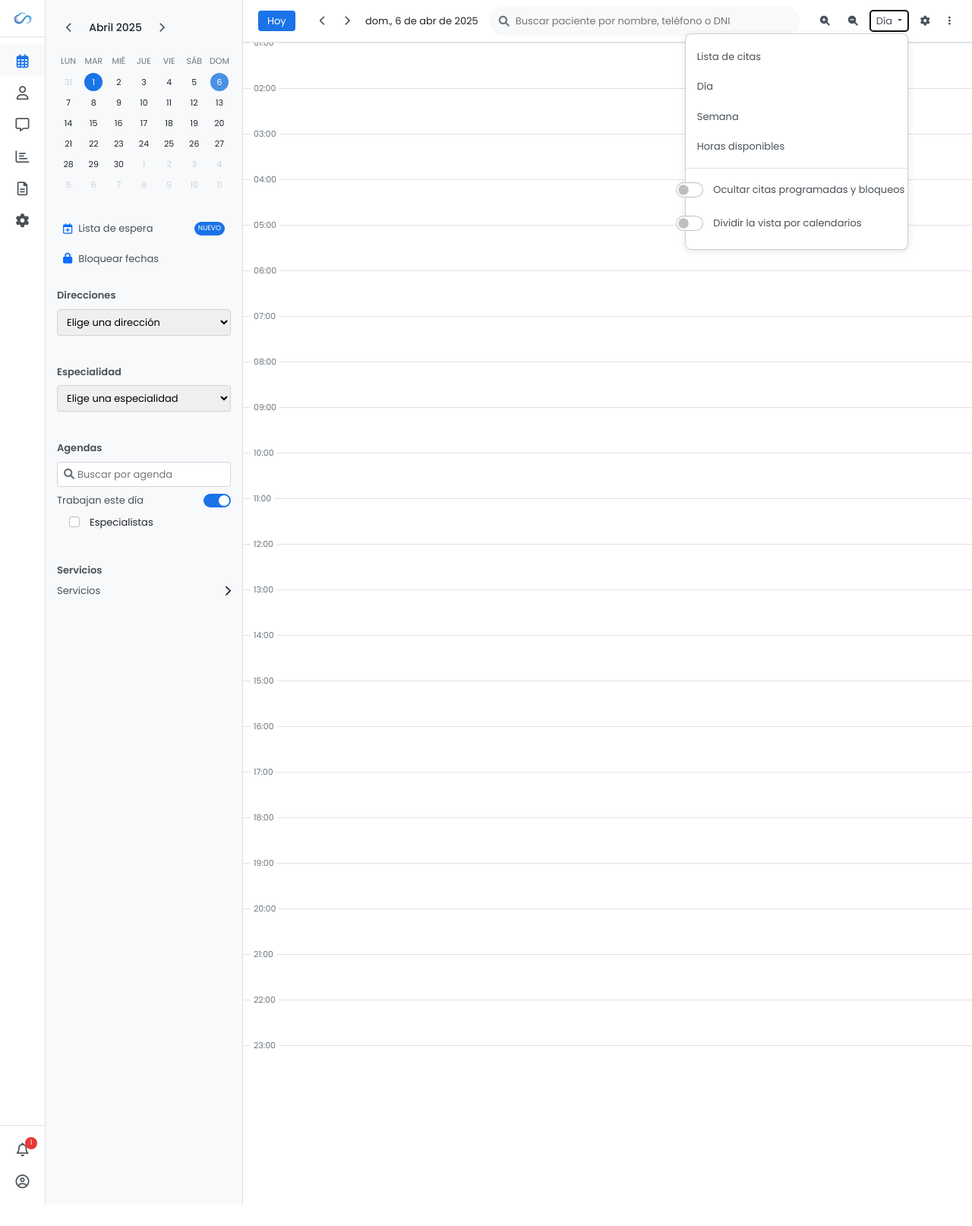
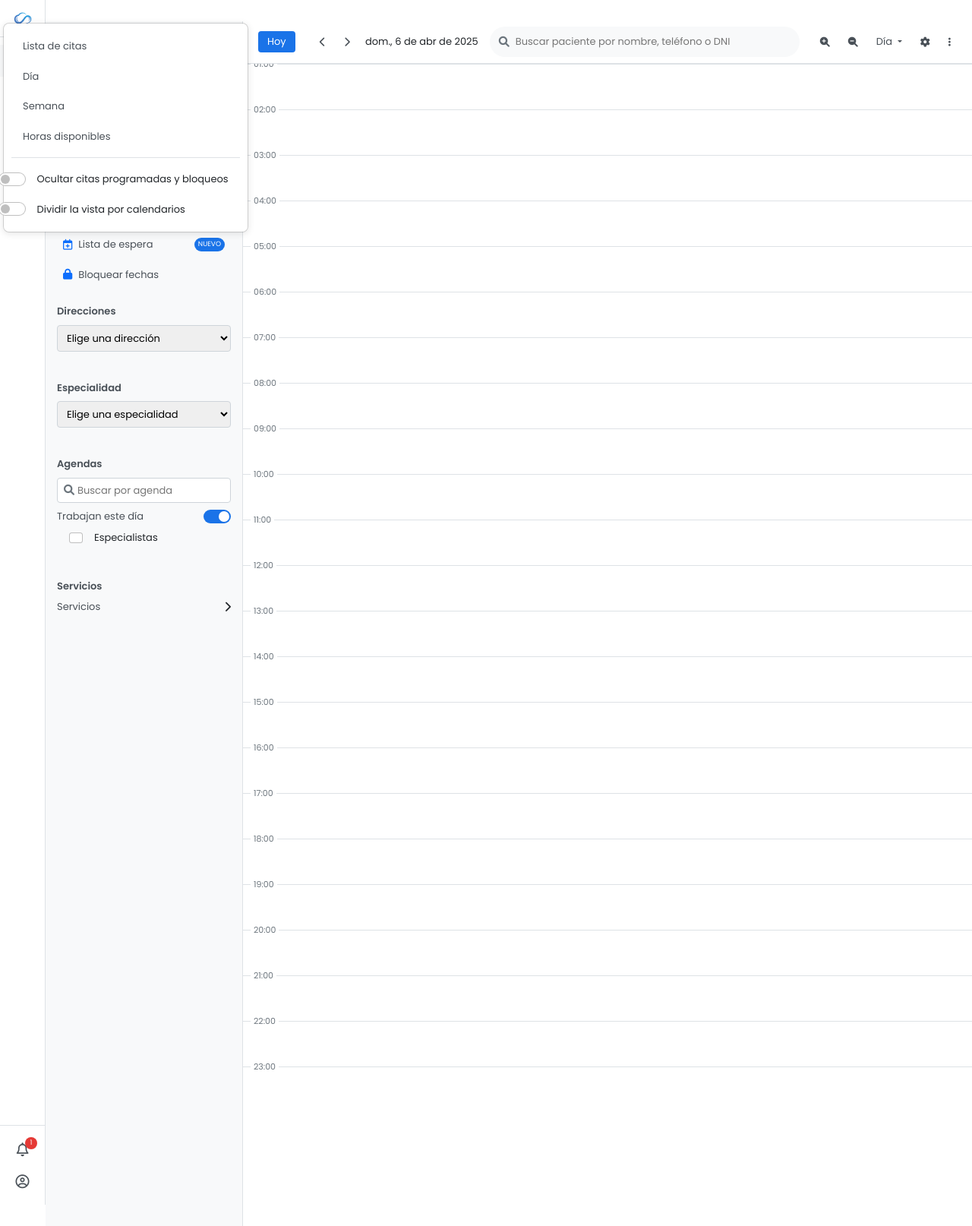
Before and after one commit to sincs87/nubeclinic, a Flask app: template app/templates/panel.html in a window 1280 px wide, after a click on "Día". Shown: the whole page at 76% size. Before the commit the page ends 1586 px from the top, so only its background shows below. Run offline with Flask 3, Linux system fonts and the light colour scheme; the template is opened without the code that fills it, so the values that code supplies are empty.

Commit message:
Actualizacion

```diff
--- a/app/static/css/panel.css
+++ b/app/static/css/panel.css
@@ -164,11 +164,13 @@ body {
 .mini-calendar-day.today {
     background-color: var(--primary-color);
     color: white;
+    font-weight: bold;
 }
 
 .mini-calendar-day.selected {
-    background-color: var(--primary-light);
-    color: white;
+    background-color: rgba(74, 144, 226, 0.3);
+    color: var(--gray-800);
+    border: 1px solid var(--primary-color);
 }
 
 .mini-calendar-day.other-month {
@@ -315,13 +317,14 @@ body {
     grid-template-rows: repeat(23, 60px);
     grid-gap: 0;
     min-height: 100%;
-    padding-bottom: 50px; /* Añadir espacio adicional al final para evitar cortes */
+    padding-bottom: 150px; /* Espacio adicional al final para asegurar scroll completo */
 }
 
 .time-slot {
     border-top: 1px solid var(--gray-300);
     padding: 0;
     position: relative;
+    min-height: 60px; /* Altura mínima fija para las franjas horarias */
 }
 
 .time-label {
@@ -332,6 +335,7 @@ body {
     color: var(--gray-600);
     background-color: white;
     padding: 0 4px;
+    z-index: 5; /* Asegurar que las etiquetas estén por encima */
 }
 
 /* Sección de filtros */
@@ -452,16 +456,23 @@ input:checked + .slider:before {
 /* Menú desplegable */
 .dropdown-menu {
     font-size: 13px;
-    min-width: 240px;
-    padding: 10px 0;
+    min-width: 280px;
+    padding: 10px;
     box-shadow: 0 2px 10px rgba(0,0,0,0.1);
     border-radius: 8px;
+    overflow: visible;
 }
 
 .dropdown-item {
     padding: 10px 15px;
     color: var(--gray-700);
     white-space: nowrap;
+    display: block;
+    width: 100%;
+}
+
+.view-type-menu {
+    z-index: 1050; /* Mayor z-index para asegurar que aparezca por encima */
 }
 
 .dropdown-item:hover {
@@ -474,23 +485,36 @@ input:checked + .slider:before {
 }
 
 .view-type-menu .form-check {
-    padding-left: 5px;
-    margin-bottom: 0;
+    padding: 10px 15px;
+    margin: 0;
+    display: flex;
+    align-items: center;
 }
 
 .form-check-input {
-    margin-right: 8px;
+    margin-right: 10px;
+    cursor: pointer;
+    min-width: 18px;
 }
 
 .form-check-label {
     font-weight: normal;
     font-size: 13px;
+    margin-bottom: 0;
+    cursor: pointer;
+}
+
+.form-switch {
+    display: flex;
+    align-items: center;
+    width: 100%;
 }
 
 .form-switch .form-check-input {
     width: 36px;
-    height: 20px;
+    height: 18px;
     margin-top: 0;
+    margin-right: 10px;
 }
 
 /* Controles de formulario */
--- a/app/static/js/panel.js
+++ b/app/static/js/panel.js
@@ -1,13 +1,18 @@
 // Inicializar variables de configuración
 let config = {
-    currentDate: new Date(2025, 3, 6), // 6 de abril de 2025
+    currentDate: new Date(2025, 3, 6), // 6 de abril de 2025 (para el calendario del mes)
     selectedDate: new Date(2025, 3, 6), // Fecha seleccionada inicialmente
+    today: new Date(), // Día actual real (para marcar hoy)
     viewType: 'day',
     timeSlotHeight: 60,
     zoomLevel: 1,
     hideAppointments: false,
     divideViewByCalendars: false
 };
+
+// Para pruebas, establecer el día actual como distinto de la fecha seleccionada
+// En producción, puedes comentar esta línea
+config.today = new Date(2025, 3, 1); // 1 de abril de 2025 como "hoy" para ver la diferencia
 
 // Meses en español
 const months = [
@@ -78,8 +83,6 @@ function generateCalendarGrid() {
 
     // Obtener el primer día del mes
     const firstDayOfMonth = new Date(year, month, 1);
-    // Obtener el último día del mes
-    const lastDayOfMonth = new Date(year, month + 1, 0);
 
     // Determinar el primer día que mostraremos (puede ser del mes anterior)
     const firstDayToShow = new Date(firstDayOfMonth);
@@ -94,7 +97,7 @@ function generateCalendarGrid() {
         dayElement.className = 'mini-calendar-day';
         dayElement.textContent = currentDate.getDate();
 
-        // Verificar si es el mes actual
+        // Verificar si es del mes actual o de otros meses
         if (currentDate.getMonth() !== month) {
             dayElement.classList.add('other-month');
         }
@@ -104,9 +107,8 @@ function generateCalendarGrid() {
             dayElement.classList.add('selected');
         }
 
-        // Verificar si es hoy (día actual real)
-        const today = new Date();
-        if (isSameDay(currentDate, today)) {
+        // Verificar si es el día actual real ("hoy")
+        if (isSameDay(currentDate, config.today)) {
             dayElement.classList.add('today');
         }
 
@@ -178,27 +180,42 @@ function navigateToNextMonth() {
 }
 
 function navigateToPreviousDay() {
-    config.selectedDate.setDate(config.selectedDate.getDate() - 1);
+    const newDate = new Date(config.selectedDate);
+    newDate.setDate(newDate.getDate() - 1);
+    config.selectedDate = newDate;
+
+    // Si el día seleccionado ya no está en el mes actual, actualizamos el mes
+    if (config.selectedDate.getMonth() !== config.currentDate.getMonth()) {
+        config.currentDate = new Date(config.selectedDate.getFullYear(), config.selectedDate.getMonth(), 1);
+    }
+
     updateDayDisplay();
     updateCalendarView();
 }
 
 function navigateToNextDay() {
-    config.selectedDate.setDate(config.selectedDate.getDate() + 1);
+    const newDate = new Date(config.selectedDate);
+    newDate.setDate(newDate.getDate() + 1);
+    config.selectedDate = newDate;
+
+    // Si el día seleccionado ya no está en el mes actual, actualizamos el mes
+    if (config.selectedDate.getMonth() !== config.currentDate.getMonth()) {
+        config.currentDate = new Date(config.selectedDate.getFullYear(), config.selectedDate.getMonth(), 1);
+    }
+
     updateDayDisplay();
     updateCalendarView();
 }
 
 function goToToday() {
-    const now = new Date();
-    config.selectedDate = new Date(now);
-    config.currentDate = new Date(now.getFullYear(), now.getMonth(), 1);
+    config.selectedDate = new Date(config.today);
+    config.currentDate = new Date(config.today.getFullYear(), config.today.getMonth(), 1);
     updateCalendarView();
 }
 
 // Función para seleccionar un día específico
 function selectDay(date) {
-    // Establecer la fecha seleccionada
+    // Establecer la fecha seleccionada (hacemos copia para evitar problemas de referencia)
     config.selectedDate = new Date(date);
 
     // Actualizar la vista
--- a/app/templates/panel.html
+++ b/app/templates/panel.html
@@ -1,4 +1,29 @@
-<!DOCTYPE html>
+<button class="header-btn dropdown-toggle" type="button" id="viewTypeDropdown" data-bs-toggle="dropdown" aria-expanded="false">
+    Día
+</button>
+<ul class="dropdown-menu view-type-menu" aria-labelledby="viewTypeDropdown">
+    <li><a class="dropdown-item" href="#" data-view="list">Lista de citas</a></li>
+    <li><a class="dropdown-item" href="#" data-view="day">Día</a></li>
+    <li><a class="dropdown-item" href="#" data-view="week">Semana</a></li>
+    <li><a class="dropdown-item" href="#" data-view="hours">Horas disponibles</a></li>
+    <li class="dropdown-divider"></li>
+    <li>
+        <div class="form-check form-switch">
+            <input class="form-check-input" type="checkbox" id="hideAppointments">
+            <label class="form-check-label" for="hideAppointments">
+                Ocultar citas programadas y bloqueos
+            </label>
+        </div>
+    </li>
+    <li>
+        <div class="form-check form-switch">
+            <input class="form-check-input" type="checkbox" id="divideView">
+            <label class="form-check-label" for="divideView">
+                Dividir la vista por calendarios
+            </label>
+        </div>
+    </li>
+</ul><!DOCTYPE html>
 <html lang="es">
 <head>
 <meta charset="UTF-8">
```
Lines whose indentation alone changed are shown as unchanged.
